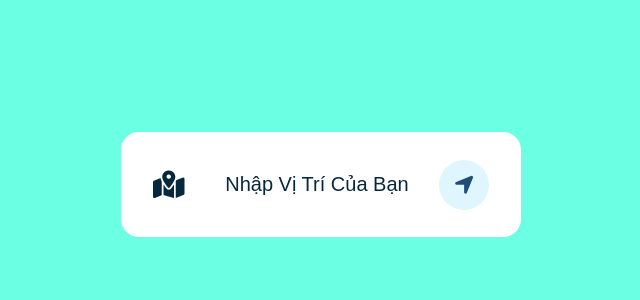
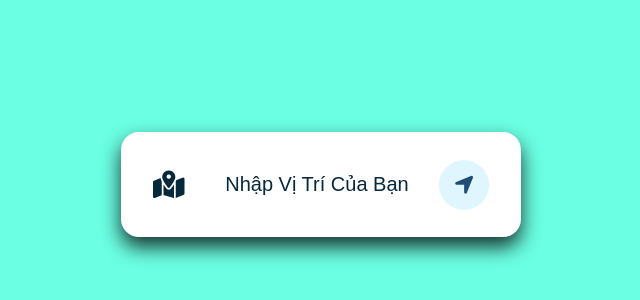
Before and after one commit to Thanhle12/weatherapp-demo, a plain HTML site: page index.html in a window 1280 px wide. Shown: the part 216-516 px from the top of the page, without its empty margins (319-959 px from the left). Drawn offline with Linux system fonts and the light colour scheme.

Commit message:
style.css

```diff
--- a/style.css
+++ b/style.css
@@ -24,6 +24,7 @@ body{
     border-radius: 18px;
     font-family: 'Roboto', sans-serif;
     transition: 0.6s ease-out;
+    box-shadow: 0 10px 20px rgba(0, 0, 0, 0.8);
 }
 
 .container:hover {
```
